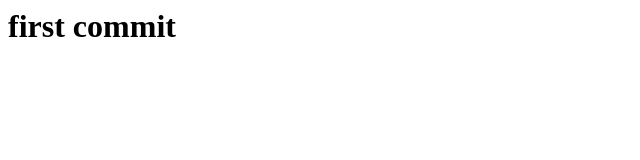
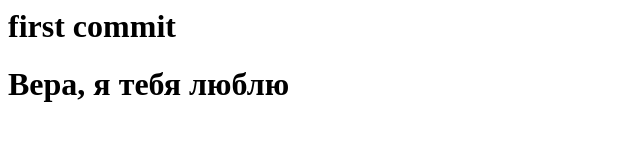
Before and after one commit to iknowcando/hexlet-git, a plain HTML site: page index.html in a window 1280 px wide. Shown: the whole page, without its empty margins (0-640 px from the left). Drawn offline with Linux system fonts and the light colour scheme.

Commit message:
README.md

```diff
--- a/index.html
+++ b/index.html
@@ -1 +1,2 @@
 <h1>first commit</h1>
+<h1>Вера, я тебя люблю</h1>
```
Also changed, not shown: README.md.
